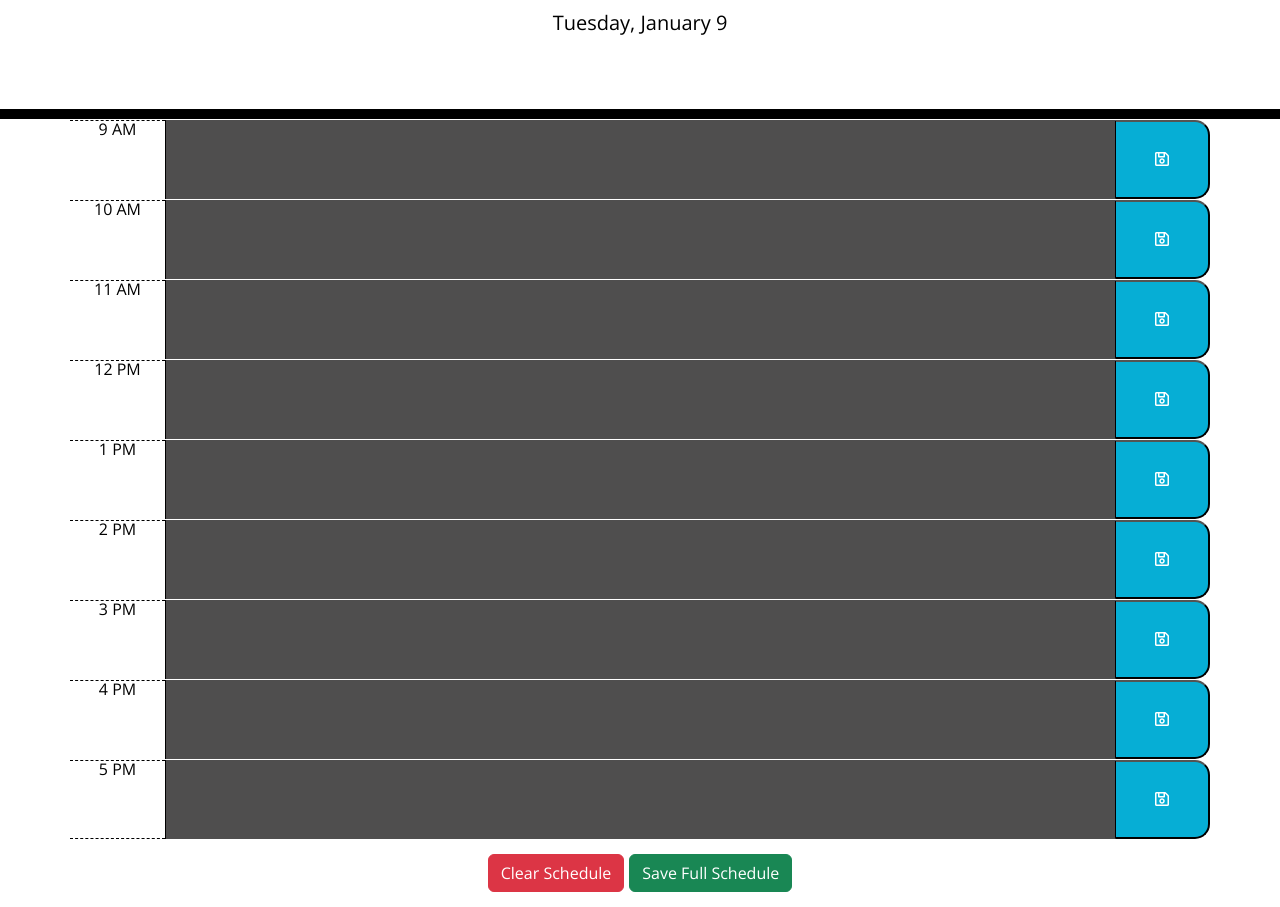
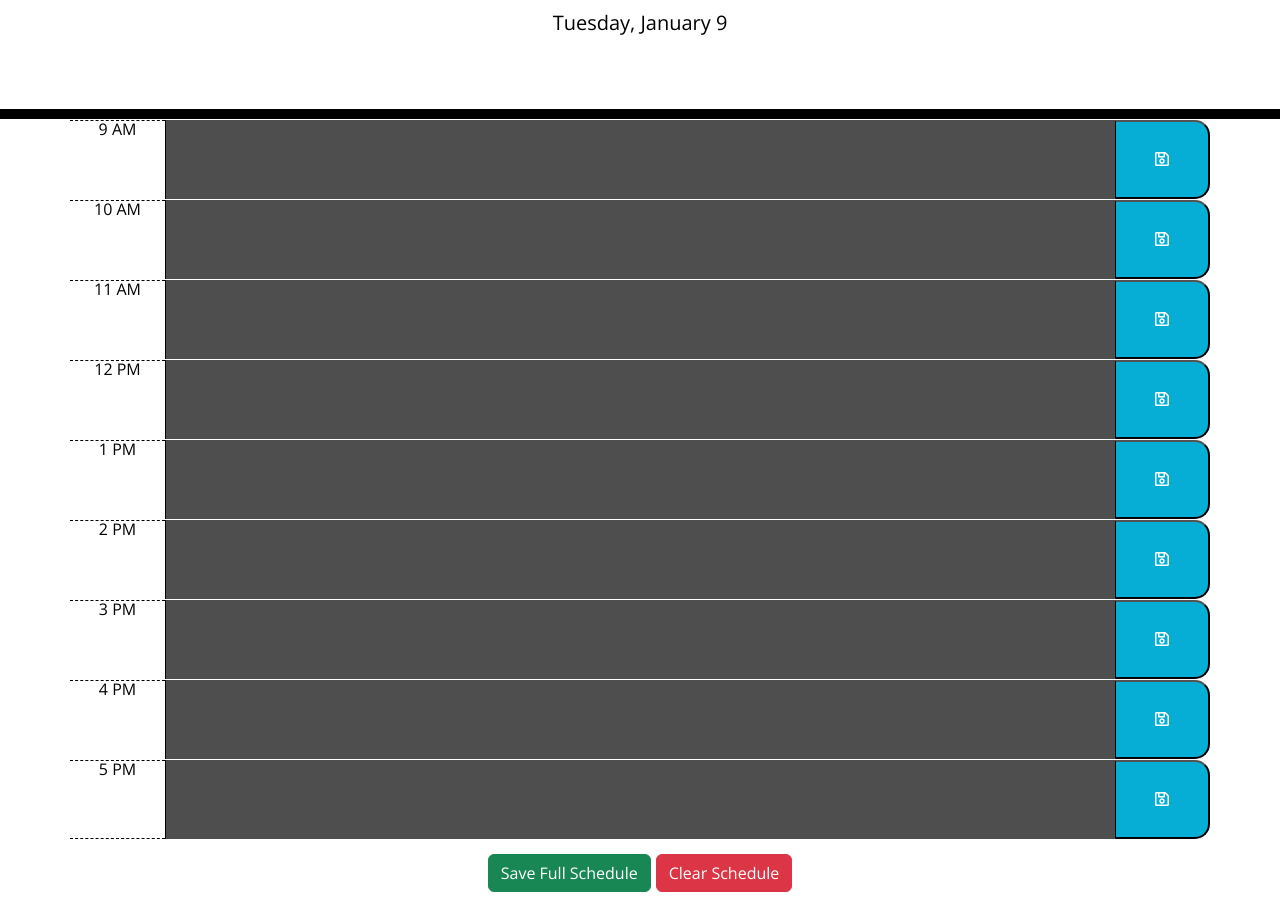
Before and after one commit to Billy-Rowden/Day-Scheduler, a plain HTML site: page index.html in a window 1280 px wide. Shown: the part 168-1075 px from the top of the page. Drawn offline with nearby package versions, Linux system fonts and the light colour scheme.

Commit message:
added to README file and added images folder for README screenshots, swapped order of display of save full schedule / clear schedule buttons and changed margin left to right on save button accordingly

```diff
--- a/assets/css/style.css
+++ b/assets/css/style.css
@@ -83,5 +83,5 @@ header {
 }
 
 #saveAllBtn {
-  margin-left: 5px;
+  margin-right: 5px;
 }
--- a/index.html
+++ b/index.html
@@ -68,8 +68,8 @@
       <button class="col-1 saveBtn"><i class="far fa-save"></i></button>
     </div>
     <div class="center-btn">
+      <button id="saveAllBtn" class="btn btn-success">Save Full Schedule</button>
       <button id="clearScheduleBtn" class="btn btn-danger">Clear Schedule</button>
-      <button id="saveAllBtn" class="btn btn-success">Save Full Schedule</button>
     </div>
 
   </div>
```
Also changed, not shown: assets/images/confirm-message-screenshot.png (added), assets/images/scheduler-screenshotFull.png (added), 1 other file.
